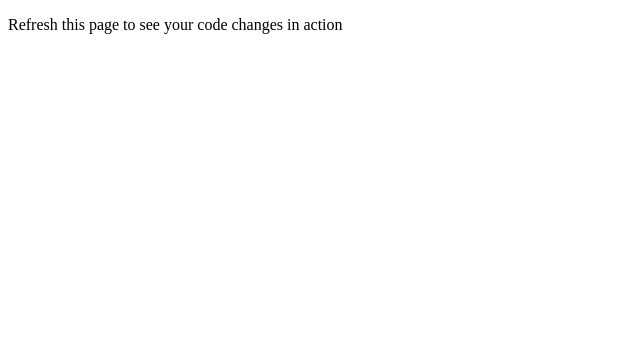
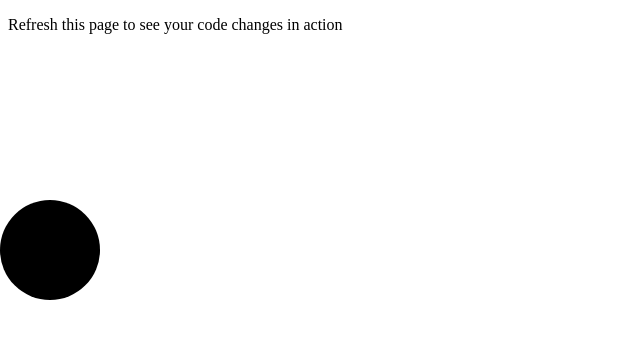
Before and after one commit to pheapk/Week2-computational-thinking, a plain HTML site: page Simulating Ball Movement/index.html in a window 1280 px wide. Shown: the whole page, without its empty margins (0-640 px from the left). Drawn offline with Linux system fonts and the light colour scheme.

Commit message:
added ball div element

```diff
--- a/Simulating Ball Movement/ball.js
+++ b/Simulating Ball Movement/ball.js
@@ -1,4 +1,5 @@
 //Set global variable that would contain the position, velocity and the html element "ball"
+var ball = document.getElementById("ball");
 
 //write a function that can change the position of the html element "ball"
 function moveBall() {
--- a/Simulating Ball Movement/index.html
+++ b/Simulating Ball Movement/index.html
@@ -8,7 +8,16 @@
 <body>
   <p>Refresh this page to see your code changes in action</p>
   <!-- YOUR CODE STARTS HERE -->
-
+  <div id="ball" style="
+  z-index: 5;
+  position: absolute;
+  left: 0px;
+  top: 200px;
+  width: 100px;
+  height: 100px;
+  border-radius: 50%;
+  background: black">
+</div>
   <!-- YOUR CODE ENDS HERE -->
 </body>
 <!-- DO NOT EDIT PAST THIS POINT -->
```
